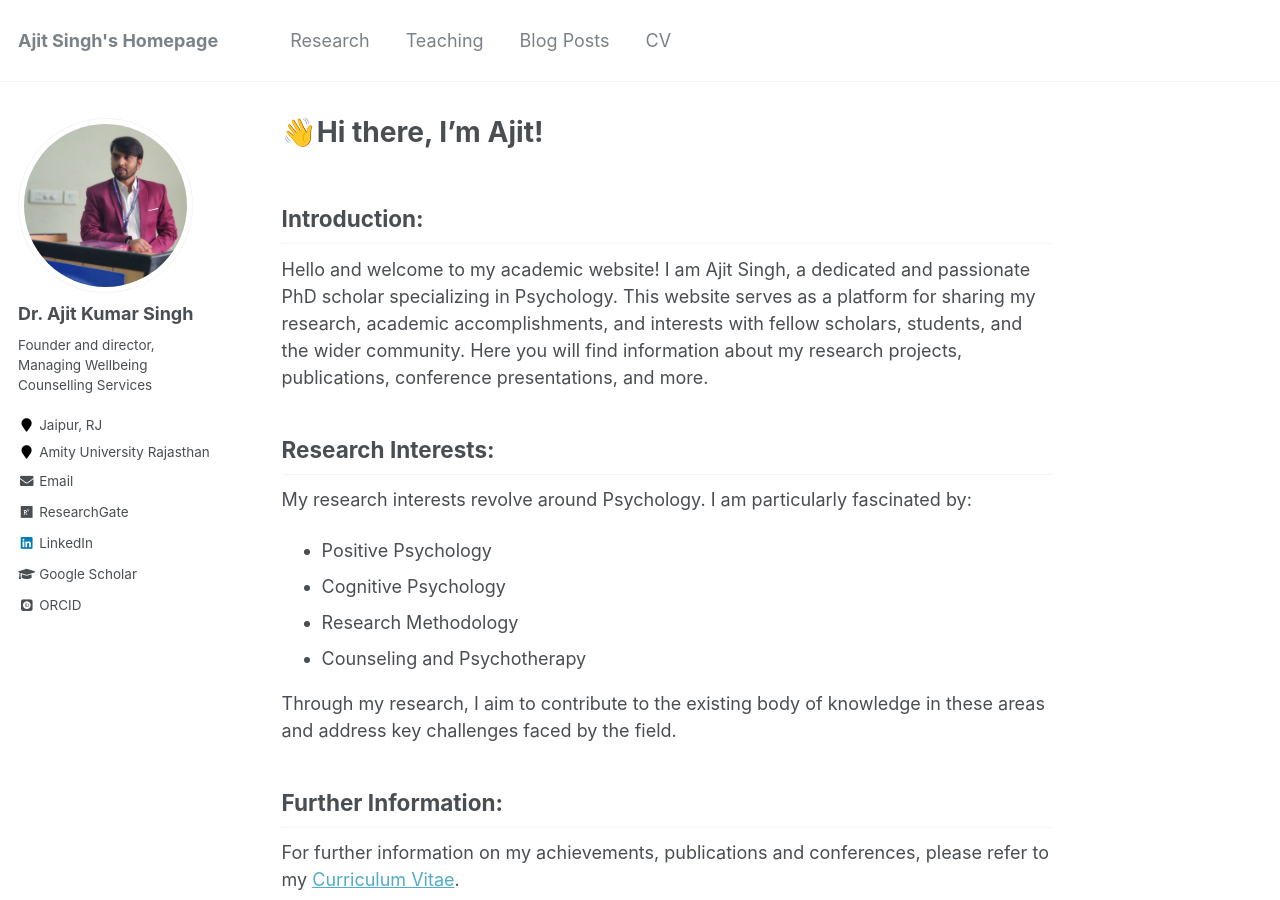
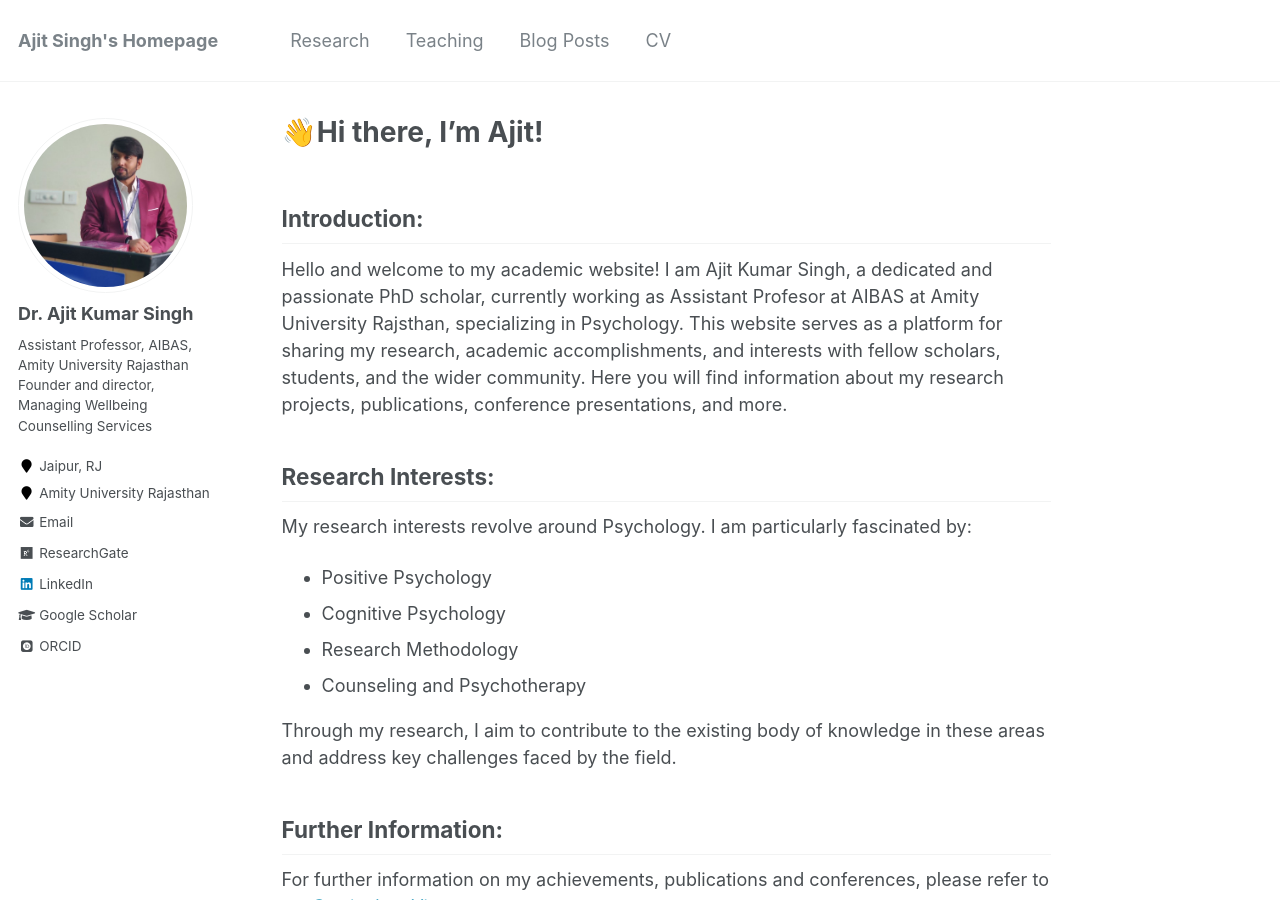
Before and after one commit to ajitsinghacademic/ajitsinghacademic.github.io, a Jekyll site: the page built from _pages/about.md, in a window 1280 px wide and 900 px high. Built offline with Jekyll 4.4.1, drawn with Linux system fonts in a browser that asks for light colours; some web fonts are replaced.

Commit message:
Second edit after review

```diff
--- a/_config.yml
+++ b/_config.yml
@@ -80,7 +80,9 @@ analytics:
 author:
   name: "Dr. Ajit Kumar Singh"
   avatar: "profile.jpg"
-  bio: "Founder and director, Managing Wellbeing Counselling Services"
+  bio: "Assistant Professor, AIBAS, Amity University Rajasthan
+
+  Founder and director, Managing Wellbeing Counselling Services"
   location: "Jaipur, RJ"
   employer: "Amity University Rajasthan"
   pubmed:
--- a/_data/navigation.yml
+++ b/_data/navigation.yml
@@ -17,5 +17,3 @@ main:
 
   - title: "CV"
     url: /files/cv.docx
-#  - title: "Guide"
-#   url: /markdown/
--- a/_pages/about.md
+++ b/_pages/about.md
@@ -10,7 +10,7 @@ redirect_from:
 
 ## Introduction:
 
-Hello and welcome to my academic website! I am Ajit Singh, a dedicated and passionate PhD scholar specializing in Psychology. This website serves as a platform for sharing my research, academic accomplishments, and interests with fellow scholars, students, and the wider community. Here you will find information about my research projects, publications, conference presentations, and more.
+Hello and welcome to my academic website! I am Ajit Kumar Singh, a dedicated and passionate PhD scholar, currently working as Assistant Profesor at AIBAS at Amity University Rajsthan, specializing in Psychology. This website serves as a platform for sharing my research, academic accomplishments, and interests with fellow scholars, students, and the wider community. Here you will find information about my research projects, publications, conference presentations, and more.
 
 ## Research Interests:
 
```
